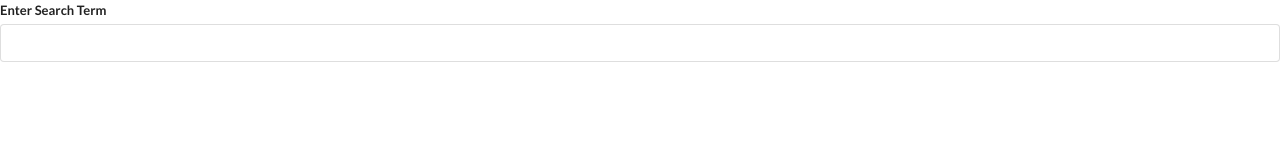
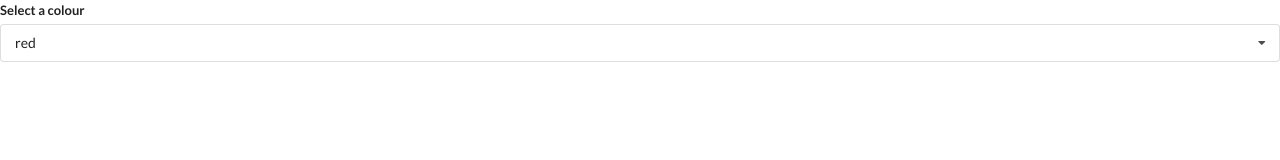
Before and after one commit to ceweager/widgets, a React (Create React App) app: page / in a window 1280 px wide. Shown: the top 160 px of the page. Built offline with nearby package versions, Linux system fonts and the light colour scheme.

Commit message:
added drop down widget

```diff
--- a/src/App.js
+++ b/src/App.js
@@ -1,6 +1,7 @@
-import React from 'react';
+import React, { useState } from 'react';
 // import Accordion from './components/accordion';
 import Search from './components/search';
+import Dropdown from './components/dropdown'
 
 const items = [
   {
@@ -17,9 +18,22 @@
   }
 ]
 
+const options = [
+  {
+    label: "red",
+    value: "red"
+  },
+  {
+    label: "blue",
+    value: "blue"
+  }
+]
+
 export default () => {
+  const [selected, setSelected] = useState(options[0])
   return (
     // <div><Accordion items={items} /></div>
-    <div><Search /></div>
+    // <div><Search /></div>
+    <div><Dropdown options={options} selected={selected} onSelectedChange={setSelected} /></div>
   )
 };
--- /dev/null
+++ b/src/components/dropdown.js
@@ -0,0 +1,36 @@
+import React, { useState } from 'react';
+
+const Dropdown = ({ options, selected, onSelectedChange }) => {
+  const [open, setOpen] = useState(false);
+  const renderedOptions = options.map(option => {
+    if (option.value === selected.value) {
+      return null;
+    }
+    return (
+      <div
+        key={option.value}
+        className="item"
+        onClick={() => { onSelectedChange(option) }}
+      >
+        {option.label}
+      </div>
+    );
+  })
+  return (
+    <div className="ui form">
+      <div className="field">
+        <label className="label">Select a colour</label>
+        <div
+          onClick={() => setOpen(!open)}
+          className={`ui selection dropdown ${open ? 'visible active' : ''}`}
+        >
+          <i className="dropdown icon"></i>
+          <div className="text">{selected.label}</div>
+          <div className={`menu ${open ? 'visible transition' : ''}`}>{renderedOptions}</div>
+        </div>
+      </div>
+    </div>
+  )
+};
+
+export default Dropdown;
```
